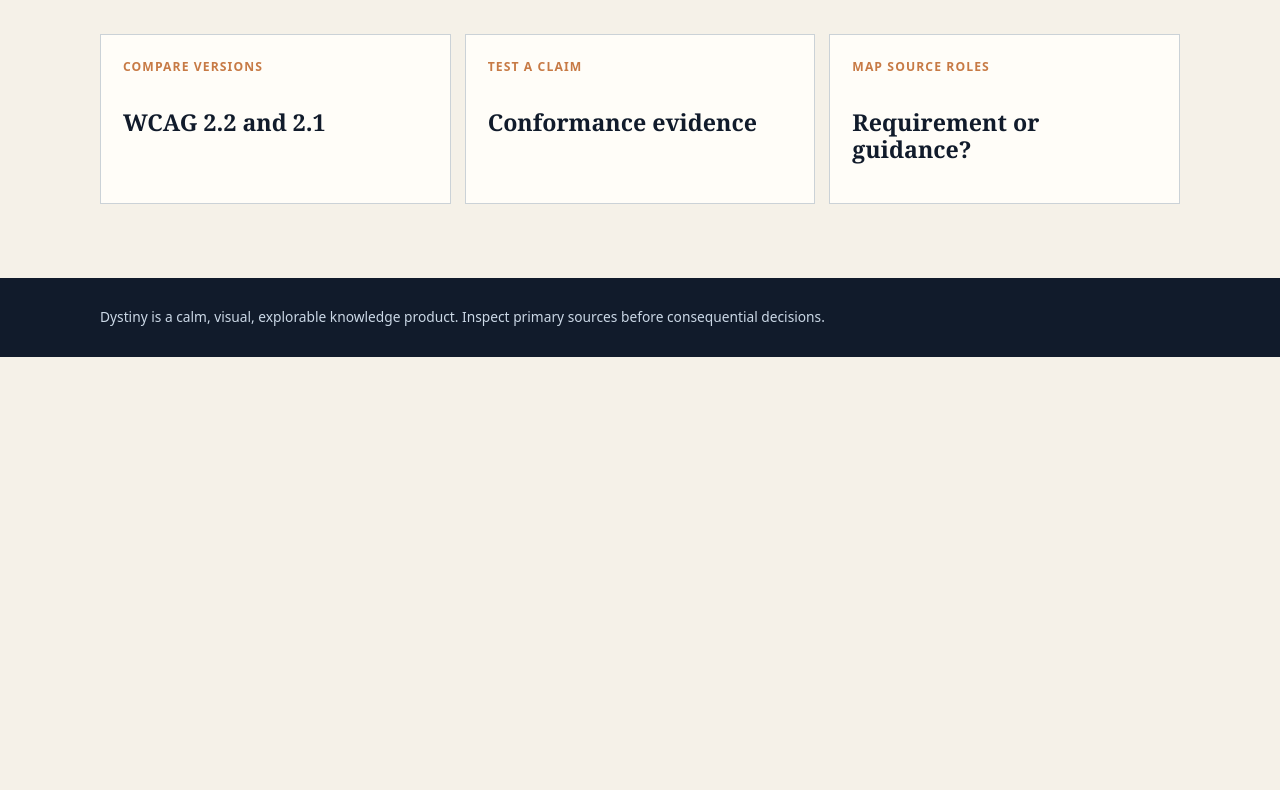
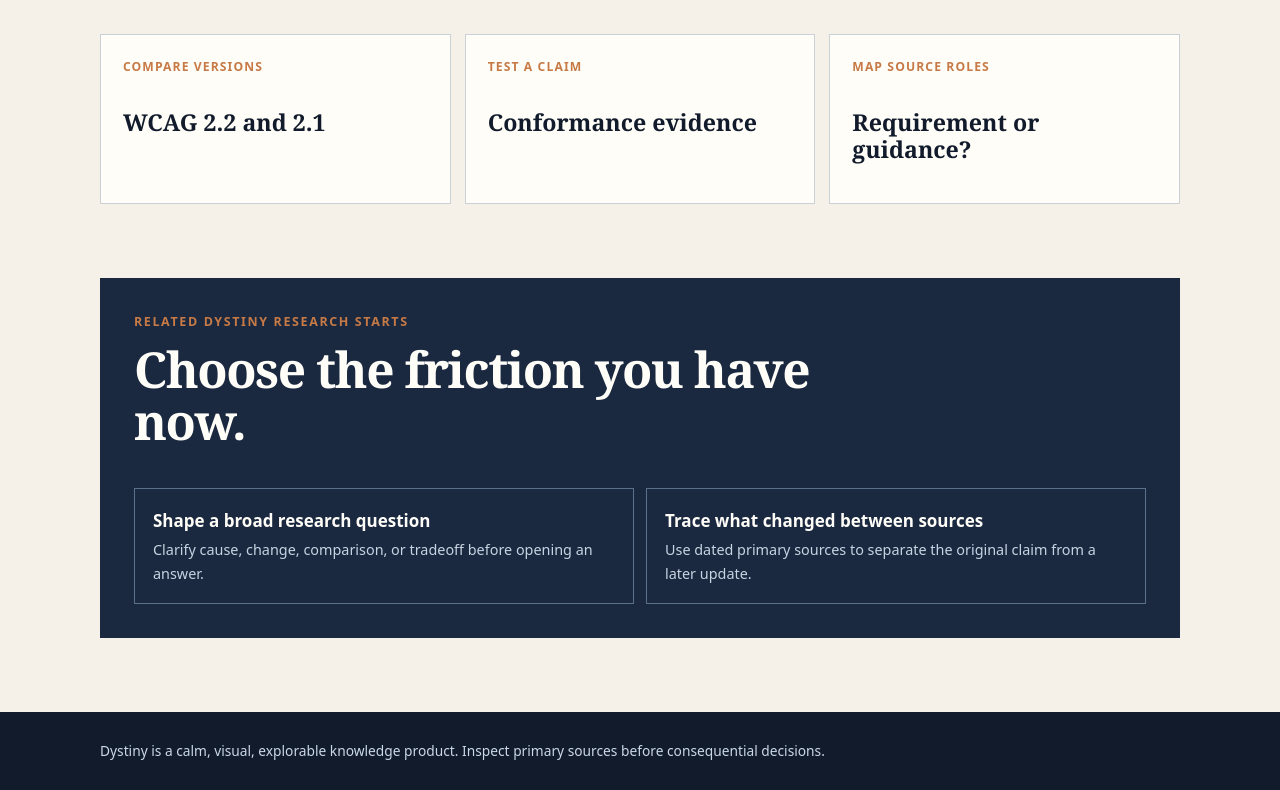
Before and after one commit to Evolved-Designs/dystiny-claim-source-preflight, a website: page index.html in a window 1280 px wide. Shown: the part 2009-2799 px from the top of the page. Before the commit the page ends 2366 px from the top, so only its background shows below. Drawn offline with Linux system fonts and the light colour scheme.

Commit message:
Link source-aware Dystiny research starts

```diff
--- a/index.html
+++ b/index.html
@@ -105,6 +105,15 @@
         <a href="https://dystiny.com/answer/?q=How%20should%20a%20researcher%20separate%20normative%20web%20accessibility%20requirements%20from%20acquisition%20guidance%2C%20implementation%20techniques%2C%20and%20vendor%20claims%3F&amp;utm_source=github_pages&amp;utm_medium=owned_research&amp;utm_campaign=claim_source_preflight&amp;utm_content=example_source_roles"><span>Map source roles</span><strong>Requirement or guidance?</strong></a>
       </div>
     </section>
+
+    <section class="related shell" aria-labelledby="related-title">
+      <p class="eyebrow">Related Dystiny research starts</p>
+      <h2 id="related-title">Choose the friction you have now.</h2>
+      <div>
+        <a href="https://evolved-designs.github.io/dystiny-question-preflight/?utm_source=github_pages&amp;utm_medium=owned_research&amp;utm_campaign=claim_source_preflight"><strong>Shape a broad research question</strong><span>Clarify cause, change, comparison, or tradeoff before opening an answer.</span></a>
+        <a href="https://evolved-designs.github.io/dystiny-source-change-explorer/?utm_source=github_pages&amp;utm_medium=owned_research&amp;utm_campaign=claim_source_preflight"><strong>Trace what changed between sources</strong><span>Use dated primary sources to separate the original claim from a later update.</span></a>
+      </div>
+    </section>
   </main>
 
   <footer><div class="shell">Dystiny is a calm, visual, explorable knowledge product. Inspect primary sources before consequential decisions.</div></footer>
--- a/styles.css
+++ b/styles.css
@@ -56,12 +56,19 @@ blockquote { margin: 14px 0 28px; padding-left: 20px; border-left: 4px solid var
 .example-grid span, .example-grid strong { display: block; }
 .example-grid span { margin-bottom: 32px; color: var(--copper); font-size: .76rem; font-weight: 800; letter-spacing: .09em; text-transform: uppercase; }
 .example-grid strong { font: 800 1.45rem/1.15 Georgia, "Times New Roman", serif; }
+.related { margin-bottom: 74px; padding: 34px; color: var(--white); background: var(--night-soft); }
+.related h2 { max-width: 700px; }
+.related > div { display: grid; grid-template-columns: repeat(2, 1fr); gap: 12px; }
+.related a { padding: 18px; color: var(--white); border: 1px solid #5b708b; text-decoration: none; }
+.related strong, .related span { display: block; }
+.related span { margin-top: 4px; color: #c7d4e2; font-size: .9rem; }
 footer { padding-block: 28px; color: #cbd8e6; background: var(--night); font-size: .86rem; }
 
 @media (max-width: 800px) {
   .principle, .workspace { grid-template-columns: 1fr; }
   .result { position: static; }
   .example-grid { grid-template-columns: 1fr; }
+  .related > div { grid-template-columns: 1fr; }
   .example-grid a { min-height: 0; }
   .example-grid span { margin-bottom: 12px; }
 }
```
Also changed, not shown: tests/check.mjs (+2 -0 lines).
